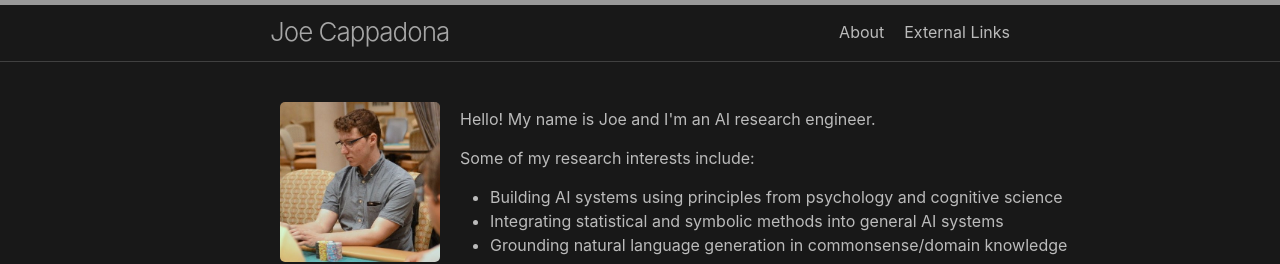
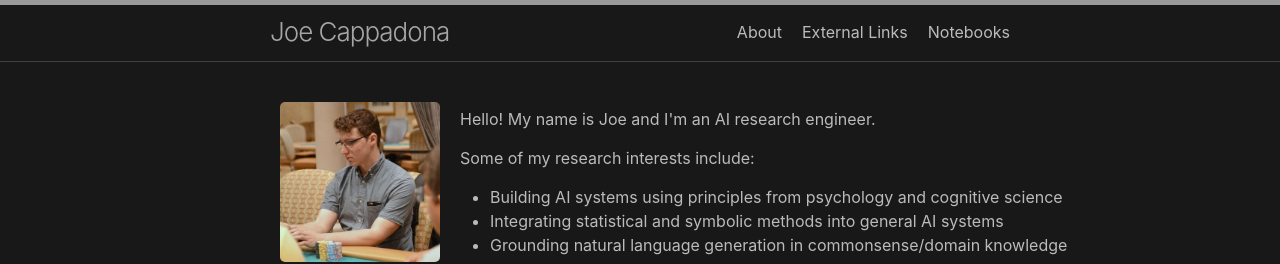
Before and after one commit to josephcappadona/josephcappadona.github.io, a Jekyll site: the page built from index.md, in a window 1280 px wide. Shown: the top 264 px of the page. Built offline with Jekyll 4.4.1, drawn with Linux system fonts in a browser that asks for light colours.

Commit message:
Update _config.yml

```diff
--- a/_config.yml
+++ b/_config.yml
@@ -17,6 +17,7 @@ minima:
 header_pages:
  - about.md
  - links.md
+ - notebooks.md
 
 theme: minima
 plugins:
```
